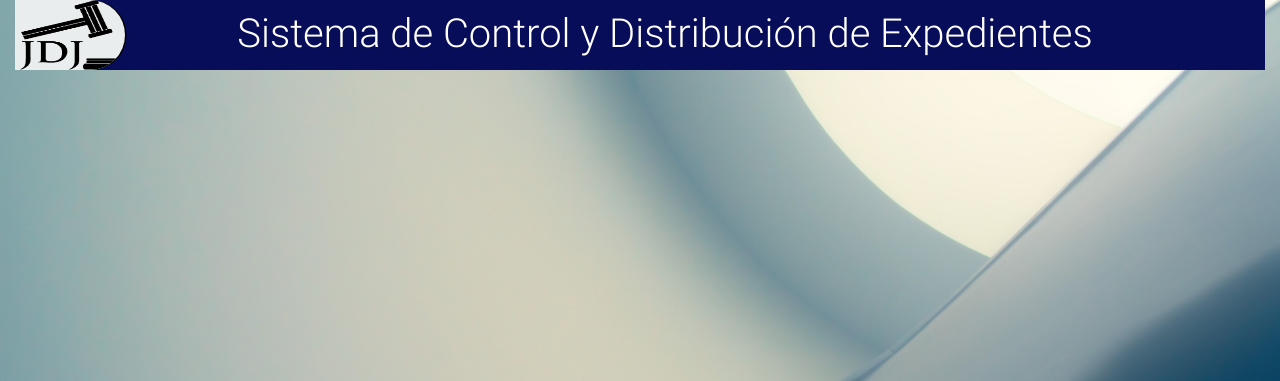
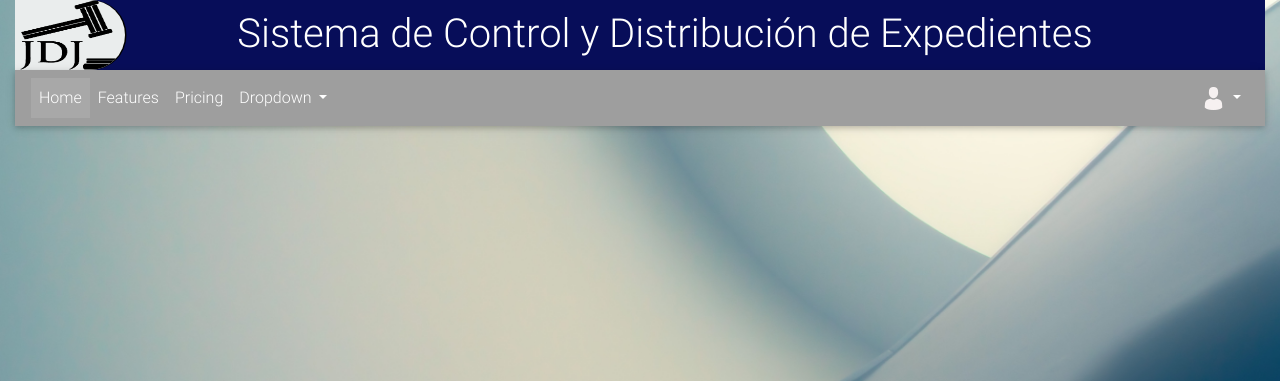
Before and after one commit to reitmaier18/SISCODE, a PHP site: page /Vista/main.php in a window 1280 px wide. Shown: the top 381 px of the page. Run offline with PHP 8.4, Linux system fonts and the light colour scheme.

Commit message:
Se agrego posible menu y se re-estructuraron los input del login

```diff
--- a/Vista/css/est_login.css
+++ b/Vista/css/est_login.css
@@ -62,7 +62,7 @@
 	margin-bottom: 5%;
 	border-radius: 10px;
 	background-color: white;
-
+	overflow: hidden;
 }
 
 .textbox img
@@ -76,13 +76,12 @@
 .textbox input
 {
 	width: 88%;
-	height: 100%;
+	height: 90%;
 	margin-left: 2.5px;
 	border: none;
 	outline: none;
 	background: none;
 	font-size: 15px;
-
 }
 
 #send
--- a/Vista/main.php
+++ b/Vista/main.php
@@ -11,7 +11,7 @@
     <link href="css/mdb.min.css" rel="stylesheet">
     <!-- Your custom styles (optional) -->
     <link href="css/style.css" rel="stylesheet">
-    <link rel="stylesheet" type="text/css" href="css/est_login.css">
+
 </head>
 <body>
     <!--Este es el header-->
@@ -22,9 +22,52 @@
             </div>
             <h1>Sistema de Control y Distribución de Expedientes</h1>
         </header>
+        <!--Navbar -->
+        <nav class="mb-1 navbar navbar-expand-lg navbar-dark grey">
+
+            <button class="navbar-toggler" type="button" data-toggle="collapse" data-target="#navbarSupportedContent-333" aria-controls="navbarSupportedContent-333" aria-expanded="false" aria-label="Toggle navigation">
+                <span class="navbar-toggler-icon"></span>
+            </button>
+            <div class="collapse navbar-collapse" id="navbarSupportedContent-333">
+                <ul class="navbar-nav mr-auto">
+                    <li class="nav-item active">
+                        <a class="nav-link" href="#">Home
+                            <span class="sr-only">(current)</span>
+                        </a>
+                    </li>
+                    <li class="nav-item">
+                        <a class="nav-link" href="#">Features</a>
+                    </li>
+                    <li class="nav-item">
+                        <a class="nav-link" href="#">Pricing</a>
+                    </li>
+                    <li class="nav-item dropdown">
+                     <a class="nav-link dropdown-toggle" id="navbarDropdownMenuLink-333" data-toggle="dropdown" aria-haspopup="true" aria-expanded="false">Dropdown </a>
+                        <div class="dropdown-menu dropdown-default" aria-labelledby="navbarDropdownMenuLink-333">
+                            <a class="dropdown-item" href="#">Action</a>
+                            <a class="dropdown-item" href="#">Another action</a>
+                            <a class="dropdown-item" href="#">Something else here</a>
+                        </div>
+                    </li>
+                </ul>
+                <ul class="navbar-nav ml-auto nav-flex-icons">
+                    <li class="nav-item dropdown">
+                        <a class="nav-link dropdown-toggle" id="navbarDropdownMenuLink-333" data-toggle="dropdown" aria-haspopup="true" aria-expanded="false">
+                            <img src="img/icon4.png">
+                        </a>
+                        <div class="dropdown-menu dropdown-menu-right dropdown-default" aria-labelledby="navbarDropdownMenuLink-333">
+                            <a class="dropdown-item" href="login2.php">Cerrar Sesión</a>
+                        </div>
+                    </li>
+                </ul>
+            </div>
+        </nav>
+        <!--/.Navbar -->
     </div>
 
-	 <!-- SCRIPTS -->
+
+
+	<!-- SCRIPTS -->
 
     <!-- JQuery -->
     <script type="text/javascript" src="js/jquery-3.3.1.min.js"></script>
```
Also changed, not shown: Vista/js/efectos_login.js (+0 -10 lines), Vista/login2.php (+8 -6 lines), Vista/css/style.css (line endings or trailing spaces), Vista/img/icon4.png (added).
